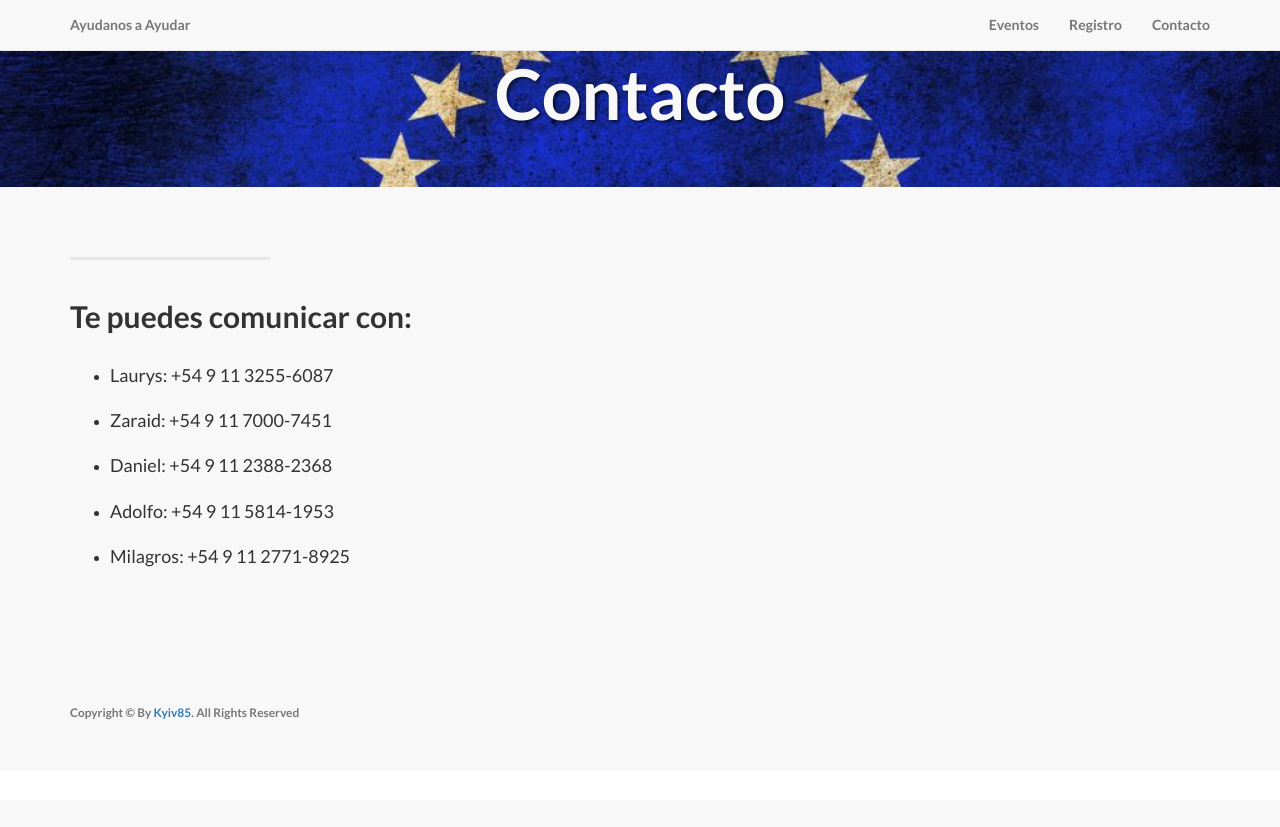
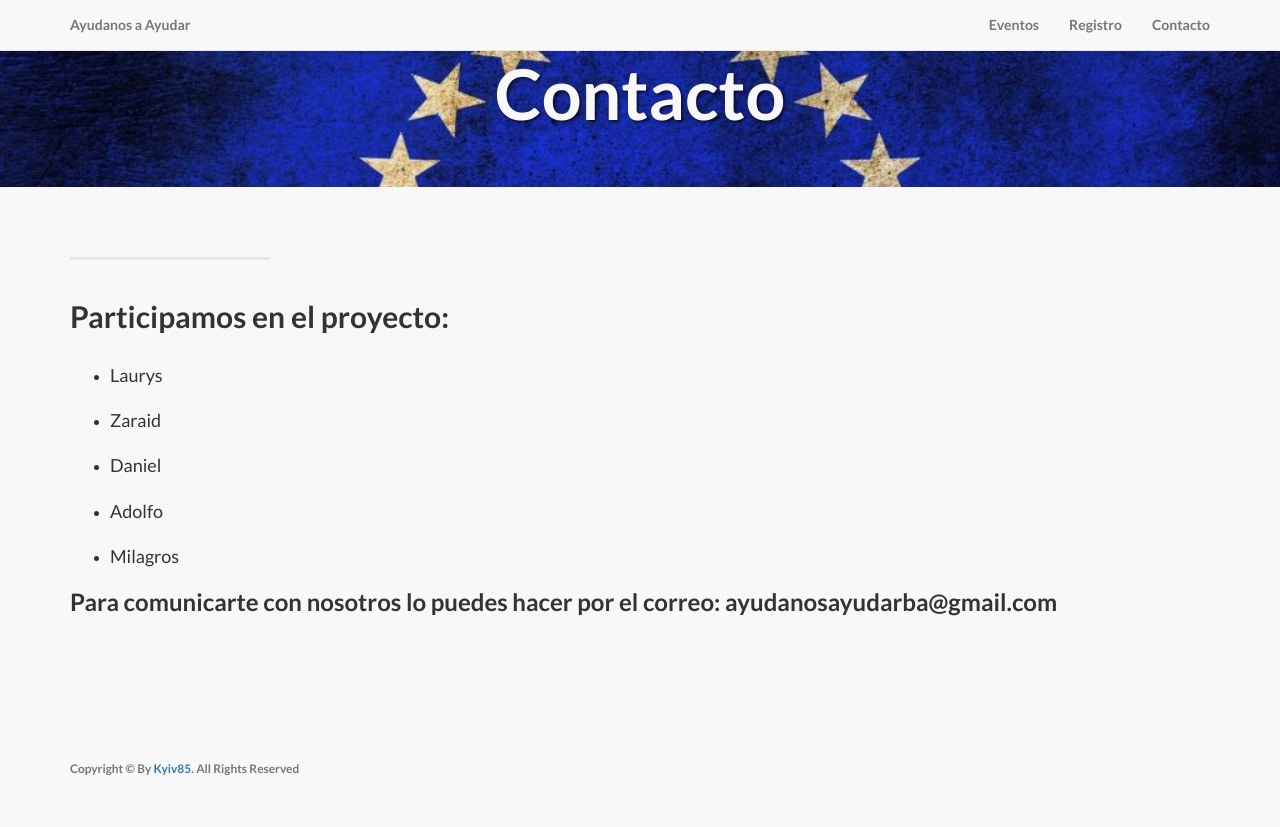
Before and after one commit to Kyiv85/ayudando, a PHP site: page /contacto.php in a window 1280 px wide. Before the commit the page ends 720 px from the top, so only its background shows below. Run offline with PHP 8.4, Linux system fonts and the light colour scheme.

Commit message:
Ultimos ajustes para el evento

```diff
--- a/contacto.php
+++ b/contacto.php
@@ -25,15 +25,15 @@
                 <div class="col-lg-12 col-sm-12">
                     <hr class="section-heading-spacer">
                     <div class="clearfix"></div>
-                    <h2 class="section-heading">Te puedes comunicar con:</h2>
+                    <h2 class="section-heading">Participamos en el proyecto:</h2>
                     <ul>
-                        <li><p class="lead">Laurys: +54 9 11 3255-6087</p></li>
-                        <li><p class="lead">Zaraid: +54 9 11 7000-7451</p></li>
-                        <li><p class="lead">Daniel: +54 9 11 2388-2368</p></li>
-                        <li><p class="lead">Adolfo: +54 9 11 5814-1953</p></li>
-                        <li><p class="lead">Milagros: +54 9 11 2771-8925</p></li>
+                        <li><p class="lead">Laurys</p></li>
+                        <li><p class="lead">Zaraid</p></li>
+                        <li><p class="lead">Daniel</p></li>
+                        <li><p class="lead">Adolfo</p></li>
+                        <li><p class="lead">Milagros</p></li>
                     </ul>
-
+                    <h3 class="section-heading">Para comunicarte con nosotros lo puedes hacer por el correo: ayudanosayudarba@gmail.com</h3>
                 </div>
             </div>
 
--- a/includes/header.php
+++ b/includes/header.php
@@ -6,8 +6,17 @@
     <meta charset="utf-8">
     <meta http-equiv="X-UA-Compatible" content="IE=edge">
     <meta name="viewport" content="width=device-width, initial-scale=1">
-    <meta name="description" content="">
-    <meta name="author" content="">
+
+    <!--  Essential META Tags -->
+    <meta name="description" content="Apoyo a los venezolanos en Argentina">
+    <meta property="og:title" content="Ayúdanos a ayudar">
+    <meta property="og:url" content="http://www.ayudanosayudarba.com/">
+    <meta property="og:description" content="Proyecto solidario y sin fines de lucro de venezolanos en Argentina para brindar apoyo a los compatriotas en condición de riesgo que vienen huyendo de la crisis humanitaria en Venezuela">
+    <meta property="og:image" content="img/AaA.png">
+    <meta property="og:type" content="article">
+    <meta name="google" content="nositelinkssearchbox">
+    <meta name="robots" content="index,follow">
+
 
     <title>Ayúdanos a ayudar</title>
 
```
Also changed, not shown: eventos.php (+6 -4 lines), README.md, img/AaA.png (added), img/Seminario_3.jpg (deleted), img/flyer.jpg.
